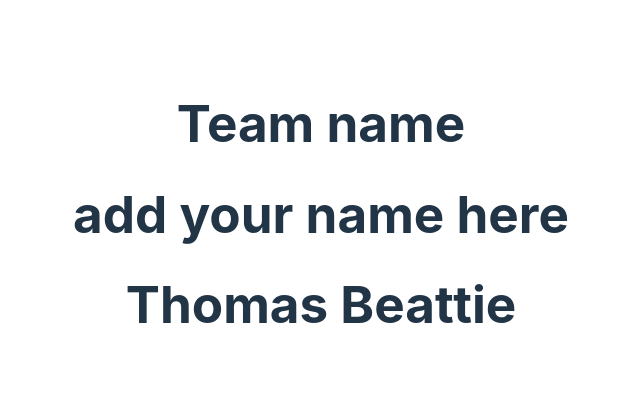
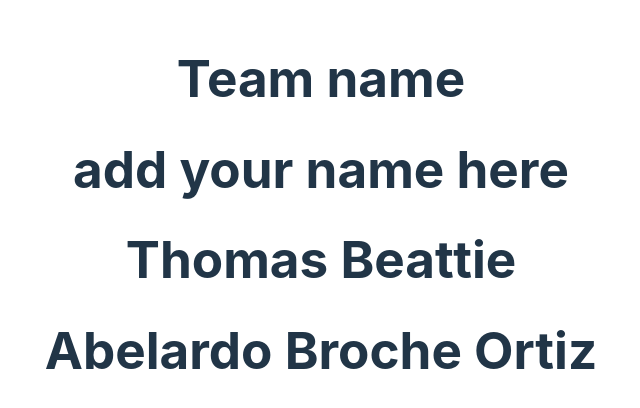
Before and after one commit to JacobAntepli/git-example-team-S, a React (Vite) app: page / in a window 1280 px wide. Shown: the part 186-594 px from the top of the page, without its empty margins (319-959 px from the left). Built offline with nearby package versions, Linux system fonts and the light colour scheme.

Commit message:
forgot to add name

```diff
--- a/src/App.jsx
+++ b/src/App.jsx
@@ -8,6 +8,7 @@ function App() {
           <h1>Team name</h1>
           <h1> add your name here</h1>
           <h1>Thomas Beattie</h1>
+          <h1>Abelardo Broche Ortiz</h1>
       </div>
     )
 }
```
